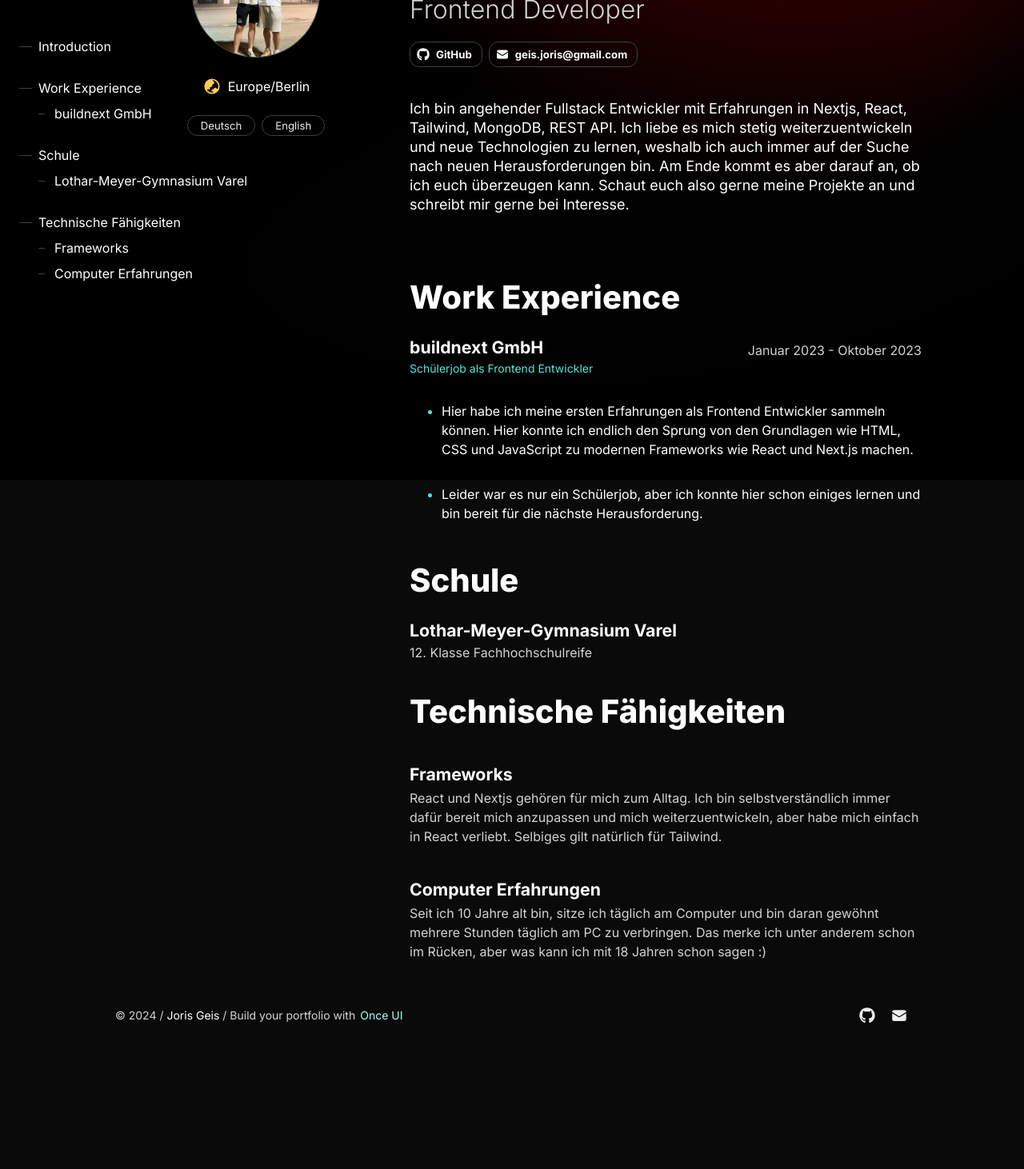
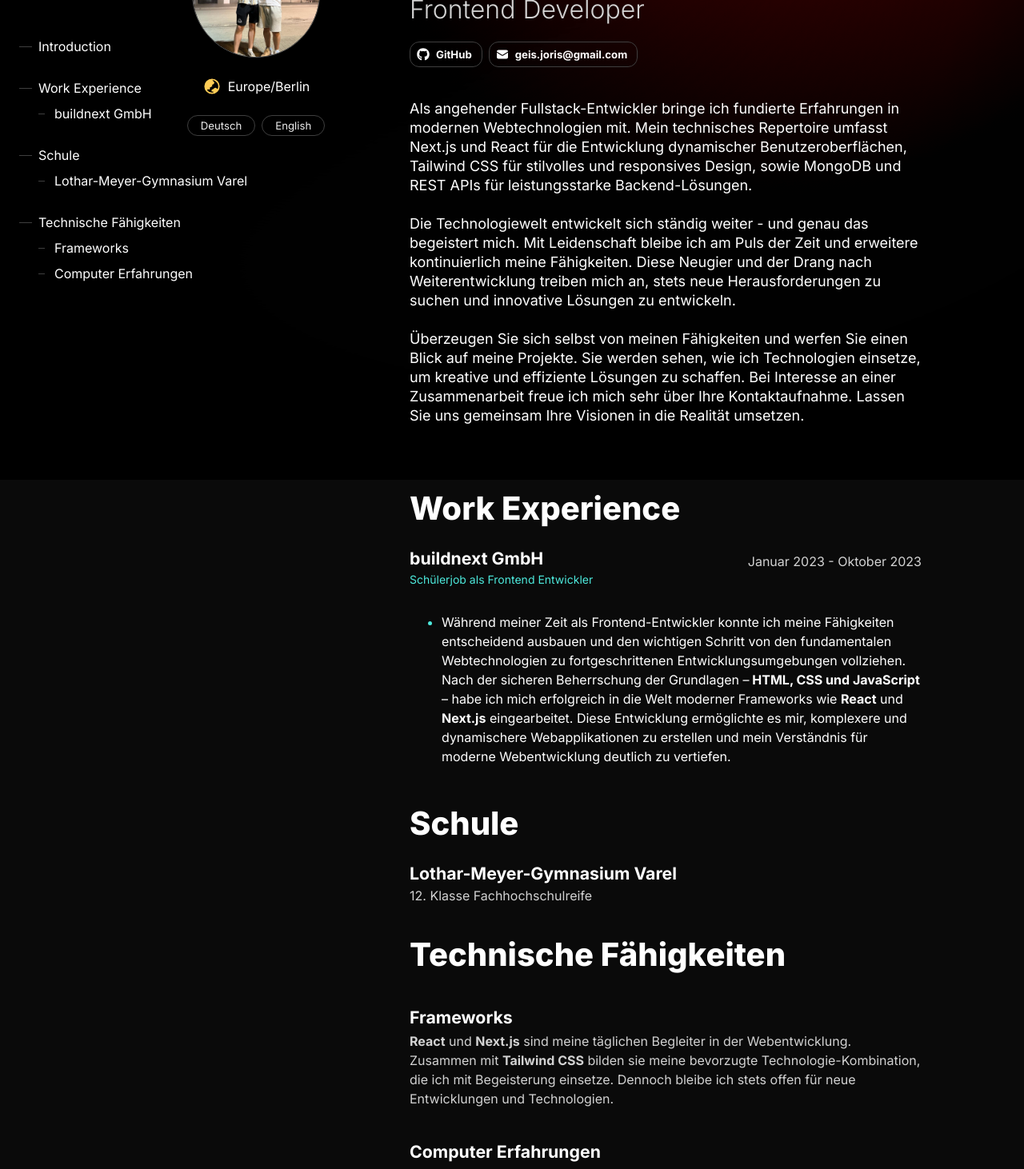
Before and after one commit to ventoXCode/portfolio, a Next.js app: page /en/about in a window 1280 px wide. Shown: the part 200-1662 px from the top of the page at 80% size. Before the commit the page ends 1498 px from the top, so only its background shows below. Built offline with nearby package versions, Linux system fonts and the light colour scheme.

Commit message:
Improve writing

```diff
--- a/src/app/resources/content.js
+++ b/src/app/resources/content.js
@@ -50,9 +50,8 @@ const home = {
   headline: <>Frontend Developer</>,
   subline: (
     <>
-      Ich bin Joris, ein Frontend-Entwickler aus Deutschland. <br />
-      Ich befinde mich zwar noch in der Anfangsphase meiner Karriere,
-      <br /> kann aber kaum warten richtig durchzustarten.
+      Ich bin Joris, ein Frontend-Entwickler aus Deutschland <br /> und kann es
+      kaum erwarten richtig durchzustarten. <br />
     </>
   ),
 };
@@ -77,12 +76,25 @@ const about = {
     title: "Introduction",
     description: (
       <>
-        Ich bin angehender Fullstack Entwickler mit Erfahrungen in Nextjs,
-        React, Tailwind, MongoDB, REST API. Ich liebe es mich stetig
-        weiterzuentwickeln und neue Technologien zu lernen, weshalb ich auch
-        immer auf der Suche nach neuen Herausforderungen bin. Am Ende kommt es
-        aber darauf an, ob ich euch überzeugen kann. Schaut euch also gerne
-        meine Projekte an und schreibt mir gerne bei Interesse.
+        Als angehender Fullstack-Entwickler bringe ich fundierte Erfahrungen in
+        modernen Webtechnologien mit. Mein technisches Repertoire umfasst
+        Next.js und React für die Entwicklung dynamischer Benutzeroberflächen,
+        Tailwind CSS für stilvolles und responsives Design, sowie MongoDB und
+        REST APIs für leistungsstarke Backend-Lösungen.
+        <br />
+        <br />
+        Die Technologiewelt entwickelt sich ständig weiter - und genau das
+        begeistert mich. Mit Leidenschaft bleibe ich am Puls der Zeit und
+        erweitere kontinuierlich meine Fähigkeiten. Diese Neugier und der Drang
+        nach Weiterentwicklung treiben mich an, stets neue Herausforderungen zu
+        suchen und innovative Lösungen zu entwickeln.
+        <br />
+        <br />
+        Überzeugen Sie sich selbst von meinen Fähigkeiten und werfen Sie einen
+        Blick auf meine Projekte. Sie werden sehen, wie ich Technologien
+        einsetze, um kreative und effiziente Lösungen zu schaffen. Bei Interesse
+        an einer Zusammenarbeit freue ich mich sehr über Ihre Kontaktaufnahme.
+        Lassen Sie uns gemeinsam Ihre Visionen in die Realität umsetzen.
       </>
     ),
   },
@@ -96,14 +108,16 @@ const about = {
         role: "Schülerjob als Frontend Entwickler",
         achievements: [
           <>
-            Hier habe ich meine ersten Erfahrungen als Frontend Entwickler
-            sammeln können. Hier konnte ich endlich den Sprung von den
-            Grundlagen wie HTML, CSS und JavaScript zu modernen Frameworks wie
-            React und Next.js machen.
-          </>,
-          <>
-            Leider war es nur ein Schülerjob, aber ich konnte hier schon einiges
-            lernen und bin bereit für die nächste Herausforderung.
+            Während meiner Zeit als Frontend-Entwickler konnte ich meine
+            Fähigkeiten entscheidend ausbauen und den wichtigen Schritt von den
+            fundamentalen Webtechnologien zu fortgeschrittenen
+            Entwicklungsumgebungen vollziehen. Nach der sicheren Beherrschung
+            der Grundlagen –<strong> HTML, CSS und JavaScript </strong>– habe
+            ich mich erfolgreich in die Welt moderner Frameworks wie{" "}
+            <strong>React</strong> und <strong>Next.js</strong> eingearbeitet.
+            Diese Entwicklung ermöglichte es mir, komplexere und dynamischere
+            Webapplikationen zu erstellen und mein Verständnis für moderne
+            Webentwicklung deutlich zu vertiefen.
           </>,
         ],
         images: [
@@ -130,10 +144,11 @@ const about = {
         title: "Frameworks",
         description: (
           <>
-            React und Nextjs gehören für mich zum Alltag. Ich bin
-            selbstverständlich immer dafür bereit mich anzupassen und mich
-            weiterzuentwickeln, aber habe mich einfach in React verliebt.
-            Selbiges gilt natürlich für Tailwind.
+            <strong>React</strong> und <strong>Next.js</strong> sind meine
+            täglichen Begleiter in der Webentwicklung. Zusammen mit{" "}
+            <strong>Tailwind CSS</strong> bilden sie meine bevorzugte
+            Technologie-Kombination, die ich mit Begeisterung einsetze. Dennoch
+            bleibe ich stets offen für neue Entwicklungen und Technologien.
           </>
         ),
         images: [],
@@ -142,10 +157,10 @@ const about = {
         title: "Computer Erfahrungen",
         description: (
           <>
-            Seit ich 10 Jahre alt bin, sitze ich täglich am Computer und bin
-            daran gewöhnt mehrere Stunden täglich am PC zu verbringen. Das merke
-            ich unter anderem schon im Rücken, aber was kann ich mit 18 Jahren
-            schon sagen :)
+            Seit ich <strong>10 Jahre</strong> alt bin, sitze ich täglich am
+            Computer und bin daran gewöhnt mehrere Stunden täglich am PC zu
+            verbringen. Das merke ich unter anderem schon im Rücken, aber was
+            kann ich mit 19 Jahren schon sagen :)
           </>
         ),
         images: [],
```
Also changed, not shown: src/app/[locale]/work/projects/en/wordle-clone.mdx (+6 -5 lines).
